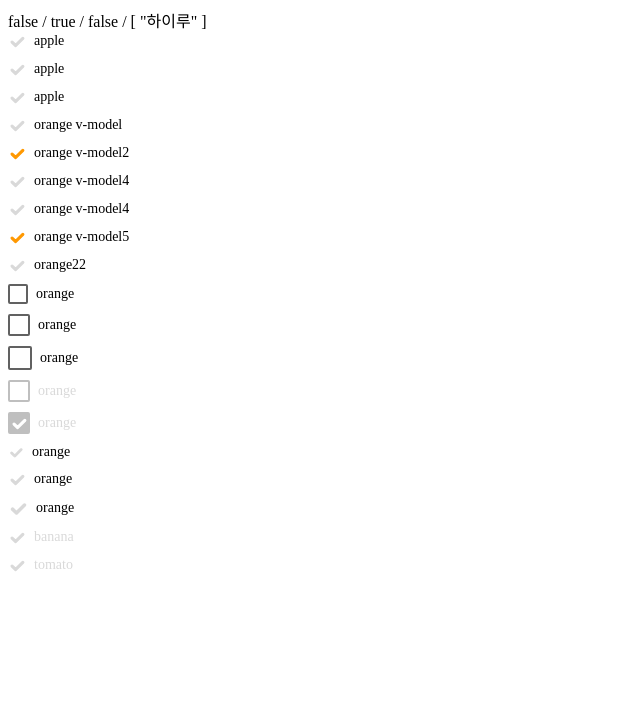
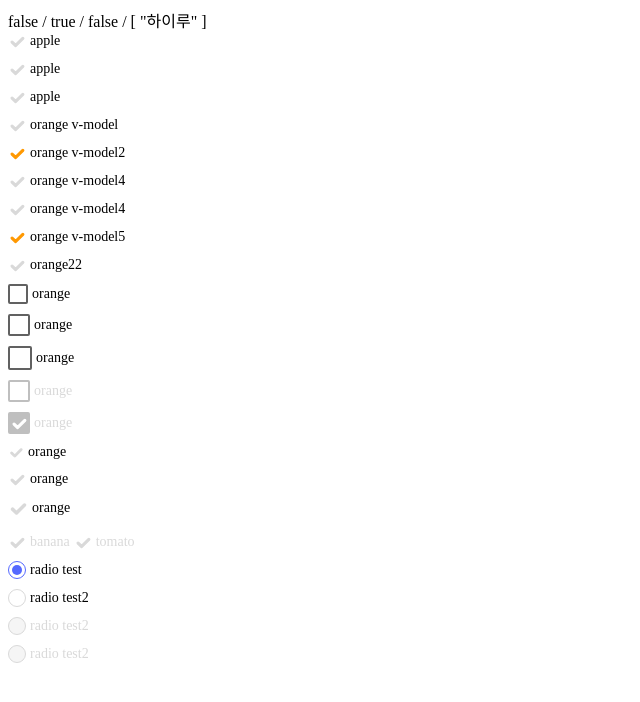
Before and after one commit to katanazero86/edge-checkbox-next, a Vue app: page / in a window 1280 px wide. Shown: the top 702 px of the page, without its empty margins (0-640 px from the left). Built offline with nearby package versions, Linux system fonts and the light colour scheme.

Commit message:
[체크박스 컴포넌트] npm repository 에 출시할.. 컴포넌트 제작중..
라디오 컴포넌트 제작

```diff
--- a/src/App.vue
+++ b/src/App.vue
@@ -3,6 +3,7 @@
     // Check out https://v3.vuejs.org/api/sfc-script-setup.html#sfc-script-setup
     import {ref} from 'vue';
     import EdgeCheckbox from './components/EdgeCheckbox/EdgeCheckbox.vue';
+    import EdgeRadio from './components/EdgeRadio/EdgeRadio.vue';
 
     const handleChange = (checked: boolean, value: string, el: any) => {
         console.log(checked, value, el);
@@ -12,7 +13,7 @@
     const isChecked2 = ref(true);
     const isChecked4 = ref(false);
     const isChecked5 = ref(['하이루']);
-
+    const radioState = ref('radio test');
 
 </script>
 
@@ -41,8 +42,13 @@
   <EdgeCheckbox option="orange" color="orange" @change="handleChange" size="md"/>
   <EdgeCheckbox option="orange" color="orange" @change="handleChange" size="lg"/>
 
-  <EdgeCheckbox option="banana" disabled/>
-  <EdgeCheckbox option="tomato" disabled checked/>
+  <EdgeCheckbox option="banana" inline disabled/>
+  <EdgeCheckbox option="tomato" inline disabled/>
+
+  <EdgeRadio option="radio test" value="radio test" name="radio" v-model="radioState"/>
+  <EdgeRadio option="radio test2" value="radio test2" name="radio" v-model="radioState" />
+  <EdgeRadio option="radio test2" value="radio test3" name="radio" disabled v-model="radioState" />
+  <EdgeRadio option="radio test2" value="radio test3" name="radio" disabled v-model="radioState" />
 </template>
 
 <style lang="scss" src="./assets/global.scss"></style>
--- a/src/components/EdgeCheckbox/EdgeCheckbox.vue
+++ b/src/components/EdgeCheckbox/EdgeCheckbox.vue
@@ -1,8 +1,9 @@
 <template>
-  <div class="edge-checkbox" :class="[disabled && 'edge-checkbox--disabled', border && 'edge-checkbox--border']">
+  <div class="edge-checkbox" :class="[disabled && 'edge-checkbox--disabled', border && 'edge-checkbox--border', inline && 'edge-checkbox--inline']">
     <label class="edge-checkbox__label label" @change="handleCheckboxChange">
       <template v-if="Array.isArray(modelValue)">
-        <input type="checkbox" :name="name" :id="id" :disabled="disabled" :value="value" :checked="modelValue.indexOf(value) !== -1">
+        <input type="checkbox" :name="name" :id="id" :disabled="disabled" :value="value"
+               :checked="modelValue.indexOf(value) !== -1">
       </template>
       <template v-else>
         <input type="checkbox" :name="name" :id="id" :disabled="disabled" :value="value" :checked="modelValue">
@@ -24,41 +25,18 @@
 
     import {defineProps, defineEmits, computed} from 'vue';
     import Check from '../Icons/Check.vue';
-
-    const colorScheme = {
-        primary: {
-            unchecked: '#d9d9d9',
-            checked: '#5468ff',
-        },
-        secondary: {
-            unchecked: '#d9d9d9',
-            checked: '#03dac5',
-        },
-        red: {
-            unchecked: '#d9d9d9',
-            checked: '#f44336',
-        },
-        orange: {
-            unchecked: '#d9d9d9',
-            checked: '#ff9800',
-        },
-        disabled: {
-            unchecked: '#d9d9d9',
-            checked: '#bfbfbf',
-        }
-    }
+    import colorScheme from '../../constants/color-scheme';
 
     const props = defineProps({
         name: {type: String, default: ''},
         id: {type: String, default: ''},
         disabled: {type: Boolean, default: false},
         value: {type: String, default: ''},
-        width: {type: Number, default: 16},
-        height: {type: Number, default: 16},
         color: {type: String, default: 'primary'},
         option: {type: String, default: ''},
         border: {type: Boolean, default: false},
         size: {type: String, default: 'md'},
+        inline: {type: Boolean, default: false},
         modelValue: {type: [Boolean, Array], default: false},
     });
 
@@ -132,7 +110,6 @@
                     height: 18
                 };
         }
-
     });
 
     const handleCheckboxChange = (e: Event) => {
@@ -169,6 +146,7 @@
         padding: 0;
         margin: 0;
         width: 0;
+        height: 0;
       }
 
       input[type="checkbox"]:checked ~ .checkbox--checked {
@@ -193,7 +171,7 @@
     .label {
       &__option {
         display: inline-block;
-        padding: 0 8px;
+        padding: 0 4px;
         font-size: 14px;
       }
     }
@@ -227,6 +205,10 @@
       }
     }
 
+    &--inline {
+      display: inline-block;
+    }
+
   }
 
 
--- /dev/null
+++ b/src/components/EdgeRadio/EdgeRadio.vue
@@ -0,0 +1,207 @@
+<template>
+  <div class="edge-radio" :class="[radioColor]">
+    <label class="edge-radio__label label" @change="handleRadioChange">
+      <input type="radio" :name="name" :id="id" :disabled="disabled" :value="value" :checked="modelValue === value">
+      <span class="radio-mark"></span>
+      <span class="label__option">{{option}}</span>
+    </label>
+  </div>
+</template>
+
+<script setup lang="ts">
+    import {defineProps, defineEmits, computed} from 'vue';
+
+    const props = defineProps({
+        name: {type: String, default: ''},
+        id: {type: String, default: ''},
+        disabled: {type: Boolean, default: false},
+        value: {type: String, default: ''},
+        color: {type: String, default: 'primary'},
+        option: {type: String, default: ''},
+        size: {type: String, default: 'md'},
+        inline: {type: Boolean, default: false},
+        modelValue: {type: [Boolean, String], default: ''},
+    });
+
+    const emit = defineEmits(['change', 'update:modelValue']);
+
+    const radioColor = computed(() => {
+        if (typeof props.color !== 'string') return 'edge-radio--primary';
+        if (props.disabled) return 'edge-radio--disabled';
+        switch (props.color) {
+            case 'primary' :
+                return 'edge-radio--primary';
+            case 'secondary' :
+                return 'edge-radio--secondary';
+            case 'red' :
+                return 'edge-radio--red';
+            case 'orange' :
+                return 'edge-radio--orange';
+            default:
+                return 'edge-radio--primary';
+        }
+    });
+
+    const handleRadioChange = (e: Event) => {
+        e.stopPropagation();
+        console.log(e.target.checked, e.target.value);
+        emit('change', e.target.checked, e.target.value, e.target);
+
+        emit('update:modelValue', e.target.value);
+    }
+
+</script>
+
+<style lang="scss" scoped>
+
+  $primary: #5468ff;
+  $secondary: #03dac5;
+  $red: #f44336;
+  $orange: #ff9800;
+  $disabled: #d9d9d9;
+
+  .edge-radio {
+    margin-bottom: 10px;
+
+    &__label {
+
+      cursor: pointer;
+      display: flex;
+      align-items: center;
+
+      input[type="radio"] {
+        appearance: none;
+        border: none;
+        padding: 0;
+        margin: 0;
+        width: 0;
+        height: 0;
+      }
+
+
+    }
+
+    .label {
+      .radio-mark {
+        position: relative;
+        top: 0;
+        left: 0;
+        display: block;
+        width: 16px;
+        height: 16px;
+        background-color: #fff;
+        border-color: #d9d9d9;
+        border-style: solid;
+        border-width: 1px;
+        border-radius: 50%;
+
+        &:after {
+          position: absolute;
+          visibility: hidden;
+          top: 3px;
+          left: 3px;
+          width: 10px;
+          height: 10px;
+          background-color: black;
+          border-radius: 50%;
+          opacity: 0;
+          transform: scale(0);
+          content: " ";
+          transition: all 0.2s linear;
+        }
+
+      }
+
+      input[type="radio"]:checked ~ .radio-mark {
+        border-color: black;
+      }
+
+      input[type="radio"]:checked ~ .radio-mark:after {
+        visibility: visible;
+        transform: scale(1);
+        opacity: 1;
+      }
+
+      &__option {
+        display: inline-block;
+        padding: 0 4px;
+        font-size: 14px;
+      }
+
+    }
+
+
+    &--primary {
+      .label {
+        .radio-mark {
+          &:after {
+            background-color: $primary;
+          }
+        }
+        input[type="radio"]:checked ~ .radio-mark {
+          border-color: $primary;
+        }
+      }
+    }
+
+    &--secondary {
+      .label {
+        .radio-mark {
+          &:after {
+            background-color: $secondary;
+          }
+        }
+        input[type="radio"]:checked ~ .radio-mark {
+          border-color: $secondary;
+        }
+      }
+    }
+
+    &--red {
+      .label {
+        .radio-mark {
+          &:after {
+            background-color: $red;
+          }
+        }
+        input[type="radio"]:checked ~ .radio-mark {
+          border-color: $red;
+        }
+      }
+    }
+
+    &--orange {
+      .label {
+        .radio-mark {
+          &:after {
+            background-color: $orange;
+          }
+        }
+        input[type="radio"]:checked ~ .radio-mark {
+          border-color: $orange;
+        }
+      }
+    }
+
+    &--disabled {
+
+      .label {
+        cursor: not-allowed;
+        .radio-mark {
+          background-color: #f5f5f5;
+          &:after {
+            background-color: $disabled;
+          }
+        }
+        input[type="radio"]:checked ~ .radio-mark {
+          border-color: $disabled;
+        }
+        &__option {
+          color: $disabled;
+        }
+      }
+    }
+
+  }
+
+</style>
--- /dev/null
+++ b/src/constants/color-scheme.ts
@@ -0,0 +1,32 @@
+interface colorSchemeInterface {
+    primary: object,
+    secondary: object,
+    red: object,
+    orange: object,
+    disabled: object
+}
+
+const colorScheme: colorSchemeInterface = {
+    primary: {
+        unchecked: '#d9d9d9',
+        checked: '#5468ff',
+    },
+    secondary: {
+        unchecked: '#d9d9d9',
+        checked: '#03dac5',
+    },
+    red: {
+        unchecked: '#d9d9d9',
+        checked: '#f44336',
+    },
+    orange: {
+        unchecked: '#d9d9d9',
+        checked: '#ff9800',
+    },
+    disabled: {
+        unchecked: '#d9d9d9',
+        checked: '#bfbfbf',
+    }
+};
+
+export default colorScheme
```
